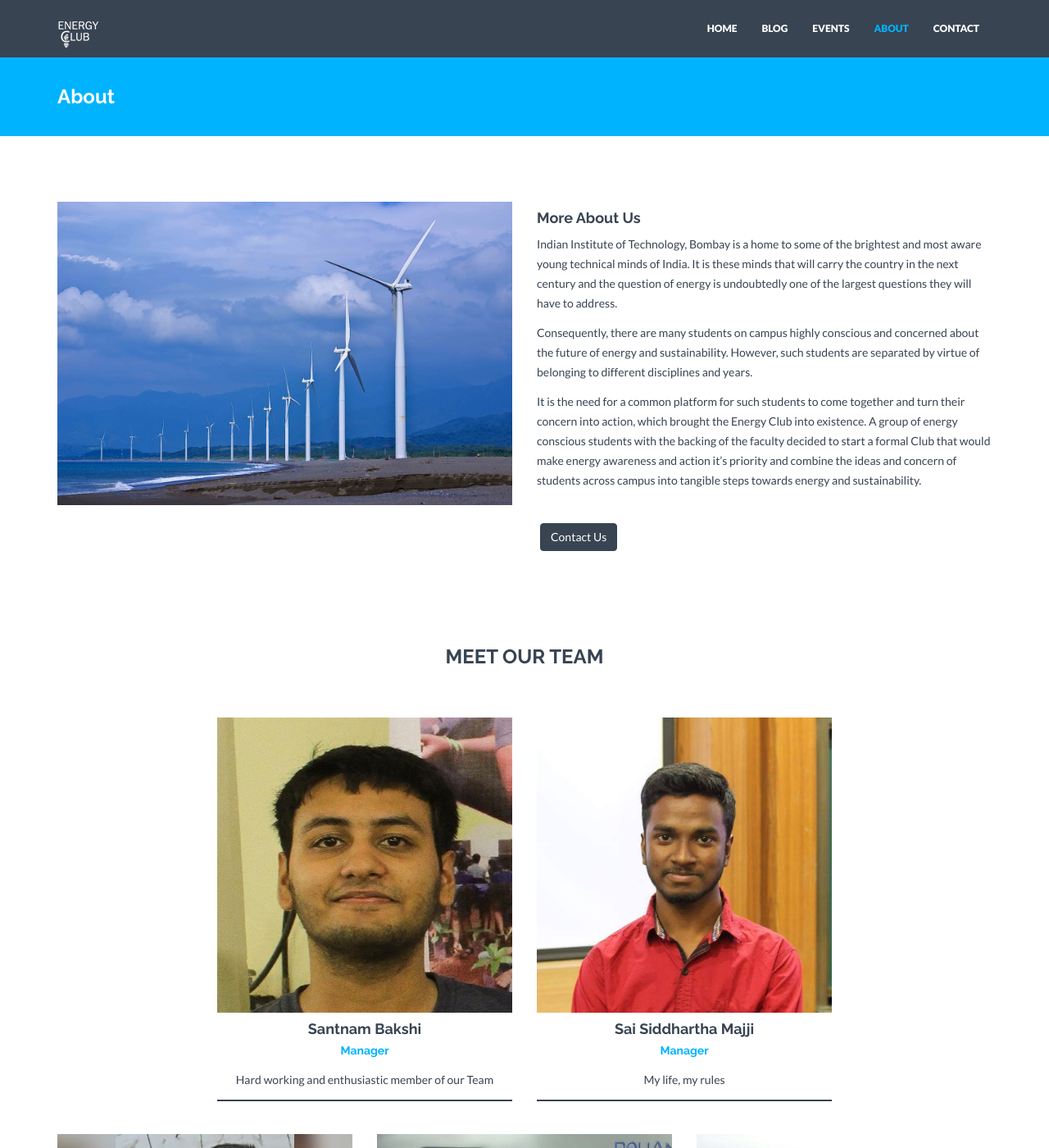
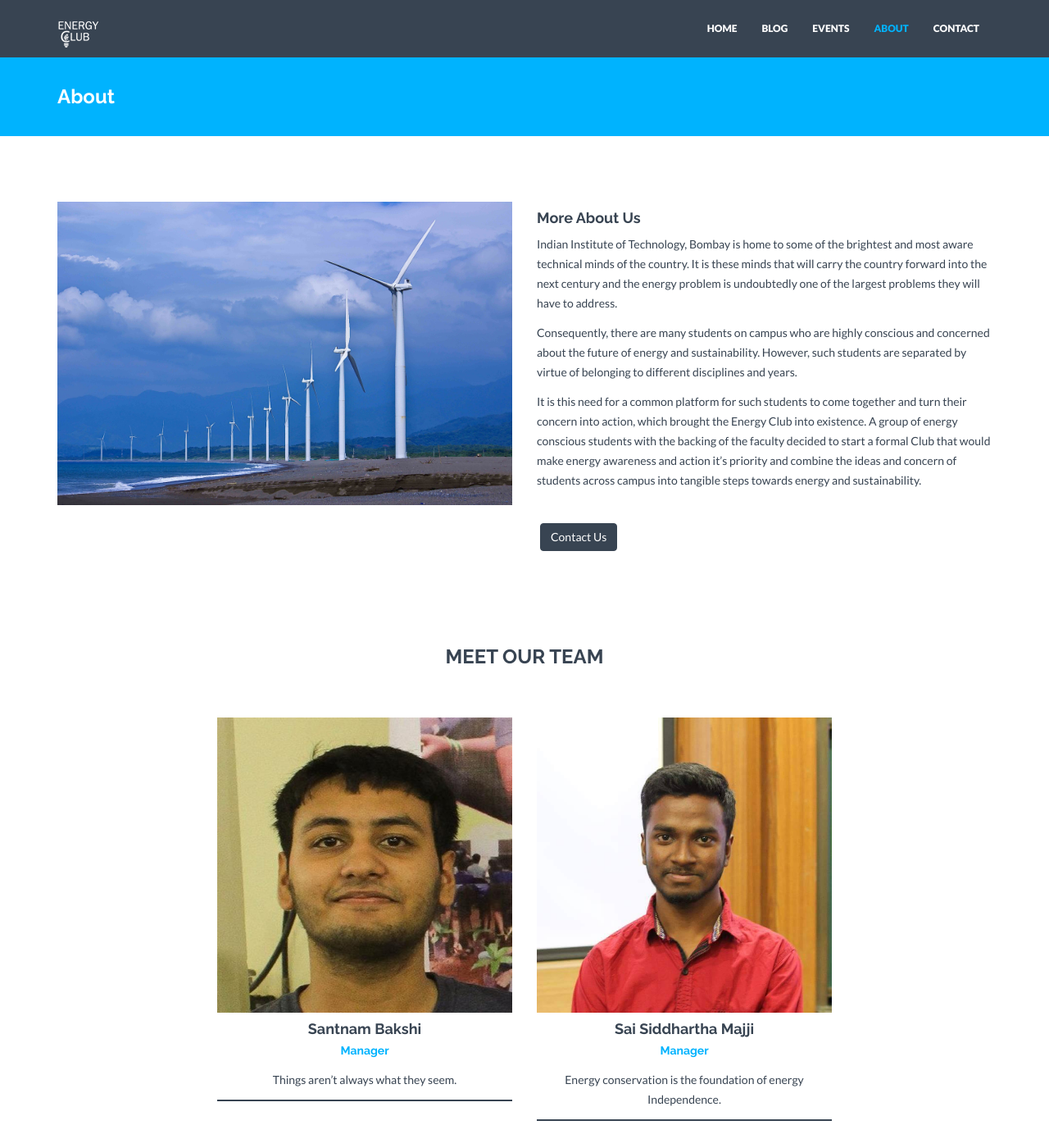
Before and after one commit to enclub/home, a Jekyll site: the page built from about.html, in a window 1280 px wide and 1400 px high. Shown: the whole window at 82% size. Built offline with Jekyll 4.4.1, drawn with Linux system fonts in a browser that asks for light colours; nearby versions of some CDN libraries.

Commit message:
grammatical changes

```diff
--- a/_config.yml
+++ b/_config.yml
@@ -72,7 +72,7 @@ facebook: https://www.facebook.com/EnergyClubIITB/
 managers:
   - name: Santnam Bakshi
     position: Manager
-    text: Hard working and enthusiastic member of our Team
+    text: Things aren’t always what they seem.
     img: team01.jpg
     social:
       - title: envelope #use for email address
@@ -81,7 +81,7 @@ managers:
         url: https://www.facebook.com/santnam.bakshi
   - name: Sai Siddhartha Majji
     position: Manager
-    text: My life, my rules
+    text: Energy conservation is the foundation of energy Independence.
     img: team02.jpg
     social:
       - title: envelope #use for email address
--- a/about.html
+++ b/about.html
@@ -12,12 +12,13 @@ permalink: /about/
         <div class="col-lg-6">
             <h4>More About Us</h4>
 
-     <p>      Indian Institute of Technology, Bombay is a home to some of the brightest and most aware young technical minds of India. It is these minds that will carry the country in the next century and the question of energy is undoubtedly one of the largest questions they will have to address.
+     <p>      Indian Institute of Technology, Bombay is home to some of the brightest and most aware technical minds of the country. It is these minds that will carry the country forward into the next century and the energy problem is undoubtedly one of the largest problems they will have to address.
 <p>
 
-Consequently, there are many students on campus highly conscious and concerned about the future of energy and sustainability. However, such students are separated by virtue of belonging to different disciplines and years.
+Consequently, there are many students on campus who are highly conscious and concerned about the future of energy and sustainability. However, such students are separated by virtue of belonging to different disciplines and years.
+
 <p>
-It is the need for a common platform for such students to come together and turn their concern into action, which brought the Energy Club into existence. A group of energy conscious students with the backing of the faculty decided to start a formal Club that would make energy awareness and action it’s priority and combine the ideas and concern of students across campus into tangible steps towards energy and sustainability.
+It is this need for a common platform for such students to come together and turn their concern into action, which brought the Energy Club into existence. A group of energy conscious students with the backing of the faculty decided to start a formal Club that would make energy awareness and action it’s priority and combine the ideas and concern of students across campus into tangible steps towards energy and sustainability.
 
             <p><br/><a href="{{"/contact/" | prepend: site.baseurl }}" class="btn btn-theme">Contact Us</a></p>
         </div>
```
Also changed, not shown: index.html (+6 -3 lines).
